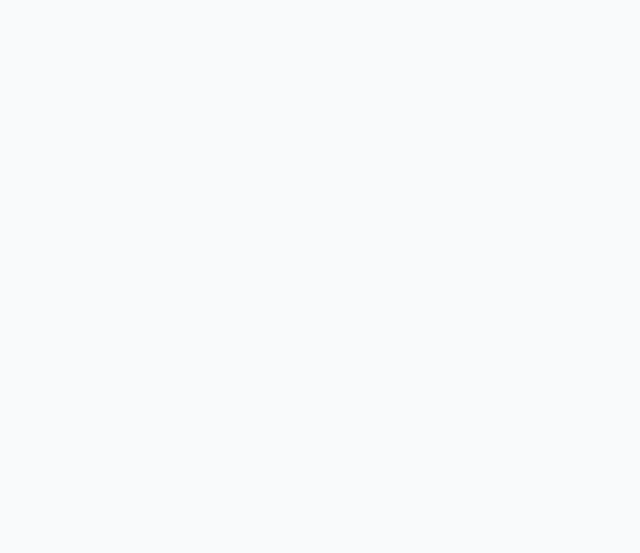
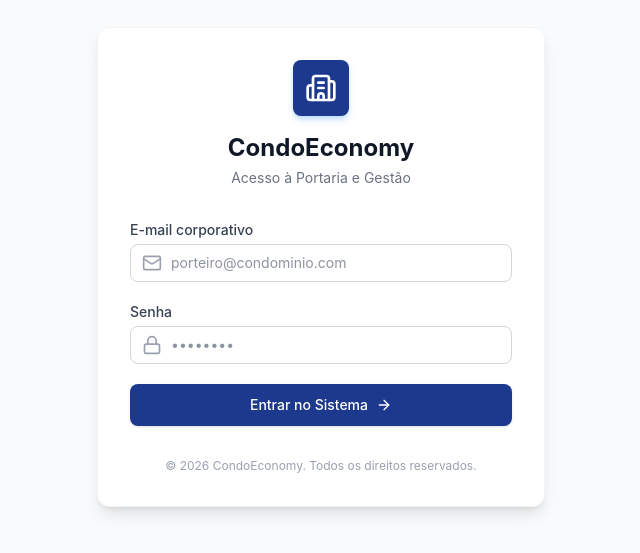
Before and after one commit to PedroNilton/condoeconomy-web, a React (Vite) app: page /login in a window 1280 px wide. Before the commit this address had no page. Shown: the part 133-686 px from the top of the page, without its empty margins (319-959 px from the left). Built offline with nearby package versions, Linux system fonts and the light colour scheme.

Commit message:
feat(auth): cria pagina de login estilizada conectada a api via axios

```diff
--- a/src/App.tsx
+++ b/src/App.tsx
@@ -1,15 +1,17 @@
 import { BrowserRouter, Routes, Route, Navigate } from 'react-router-dom';
+import { Login } from './pages/Login';
 
 function App() {
   return (
     <BrowserRouter>
       <Routes>
-        <Route path="/" element={<Navigate to="/dashboard" replace />} />
+        <Route path="/" element={<Navigate to="/login" replace />} />
+        <Route path="/login" element={<Login />} />
         <Route path="/dashboard" element={
           <div className="min-h-screen bg-gray-50 flex items-center justify-center">
             <div className="bg-white p-8 rounded-lg shadow-sm border border-gray-100 text-center">
               <h1 className="text-2xl font-bold text-blue-900 mb-2">Painel da Portaria</h1>
-              <p className="text-gray-500">O módulo de Gestão de Encomendas e Visitantes será construído aqui.</p>
+              <p className="text-gray-500">Logado com sucesso! O módulo de Gestão de Encomendas será construído aqui.</p>
             </div>
           </div>
         } />
--- /dev/null
+++ b/src/pages/Login/Login.tsx
@@ -0,0 +1,104 @@
+import { useState } from 'react';
+import { useNavigate } from 'react-router-dom';
+import { Building2, Lock, Mail, ArrowRight } from 'lucide-react';
+import api from '../../services/api';
+
+export function Login() {
+  const [email, setEmail] = useState('');
+  const [senha, setSenha] = useState('');
+  const [loading, setLoading] = useState(false);
+  const [error, setError] = useState('');
+  const navigate = useNavigate();
+
+  const handleLogin = async (e: React.FormEvent) => {
+    e.preventDefault();
+    setLoading(true);
+    setError('');
+
+    try {
+      // Integração real com o endpoint do back-end Java
+      const response = await api.post('/api/v1/auth/login', { email, senha });
+
+      const { token } = response.data;
+      localStorage.setItem('@CondoEconomy:token', token);
+
+      // Redireciona para o painel principal após o login
+      navigate('/dashboard');
+    } catch (err) {
+      setError('Credenciais inválidas. Verifique seu e-mail e senha.');
+      setLoading(false);
+    }
+  };
+
+  return (
+    <div className="min-h-screen bg-gray-50 flex items-center justify-center p-4">
+      <div className="max-w-md w-full bg-white rounded-xl shadow-lg p-8 border border-gray-100">
+
+        {/* Header/Logo */}
+        <div className="flex flex-col items-center justify-center mb-8">
+          <div className="bg-blue-900 p-3 rounded-lg mb-4 shadow-md shadow-blue-200">
+            <Building2 className="w-8 h-8 text-white" />
+          </div>
+          <h1 className="text-2xl font-bold text-gray-900">CondoEconomy</h1>
+          <p className="text-sm text-gray-500 mt-1">Acesso à Portaria e Gestão</p>
+        </div>
+
+        {/* Formulário de Login */}
+        <form onSubmit={handleLogin} className="space-y-5">
+          {error && (
+            <div className="bg-red-50 text-red-600 p-3 rounded-md text-sm text-center border border-red-100">
+              {error}
+            </div>
+          )}
+
+          <div>
+            <label className="block text-sm font-medium text-gray-700 mb-1">E-mail corporativo</label>
+            <div className="relative">
+              <div className="absolute inset-y-0 left-0 pl-3 flex items-center pointer-events-none">
+                <Mail className="h-5 w-5 text-gray-400" />
+              </div>
+              <input
+                type="email"
+                required
+                value={email}
+                onChange={(e) => setEmail(e.target.value)}
+                className="block w-full pl-10 pr-3 py-2 border border-gray-300 rounded-lg focus:ring-blue-600 focus:border-blue-600 sm:text-sm transition-colors outline-none"
+                placeholder="porteiro@condominio.com"
+              />
+            </div>
+          </div>
+
+          <div>
+            <label className="block text-sm font-medium text-gray-700 mb-1">Senha</label>
+            <div className="relative">
+              <div className="absolute inset-y-0 left-0 pl-3 flex items-center pointer-events-none">
+                <Lock className="h-5 w-5 text-gray-400" />
+              </div>
+              <input
+                type="password"
+                required
+                value={senha}
+                onChange={(e) => setSenha(e.target.value)}
+                className="block w-full pl-10 pr-3 py-2 border border-gray-300 rounded-lg focus:ring-blue-600 focus:border-blue-600 sm:text-sm transition-colors outline-none"
+                placeholder="••••••••"
+              />
+            </div>
+          </div>
+
+          <button
+            type="submit"
+            disabled={loading}
+            className="w-full flex items-center justify-center py-2.5 px-4 border border-transparent rounded-lg shadow-sm text-sm font-medium text-white bg-blue-900 hover:bg-blue-800 focus:outline-none focus:ring-2 focus:ring-offset-2 focus:ring-blue-900 transition-colors disabled:opacity-70 disabled:cursor-not-allowed mt-2"
+          >
+            {loading ? 'Autenticando...' : 'Entrar no Sistema'}
+            {!loading && <ArrowRight className="ml-2 w-4 h-4" />}
+          </button>
+        </form>
+
+        <div className="mt-8 text-center text-xs text-gray-400">
+          <p>© 2026 CondoEconomy. Todos os direitos reservados.</p>
+        </div>
+      </div>
+    </div>
+  );
+}
--- /dev/null
+++ b/src/pages/Login/index.ts
@@ -0,0 +1 @@
+export { Login } from './Login';
--- /dev/null
+++ b/src/services/api.ts
@@ -0,0 +1,18 @@
+import axios from 'axios';
+
+// Instância base do Axios apontando para a nossa API Java local
+const api = axios.create({
+  baseURL: 'http://localhost:8080',
+  timeout: 10000,
+});
+
+// Interceptor para adicionar o token JWT nas requisições, caso ele exista
+api.interceptors.request.use((config) => {
+  const token = localStorage.getItem('@CondoEconomy:token');
+  if (token) {
+    config.headers.Authorization = `Bearer ${token}`;
+  }
+  return config;
+});
+
+export default api;
```
